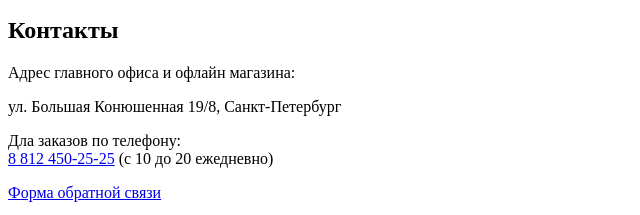
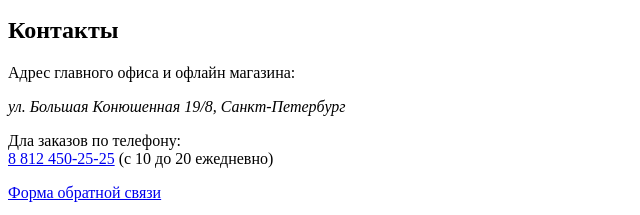
Before and after one commit to Alexandera0/384163-gllacy, a plain HTML site: page index.html in a window 1280 px wide. Shown: the part 1483-1698 px from the top of the page, 0-640 px from the left. Drawn offline with Linux system fonts and the light colour scheme.

Commit message:
Update (adress)

```diff
--- a/index.html
+++ b/index.html
@@ -148,19 +148,18 @@
       <button type="submit" class="button">Отправить</button>
     </form>
   </section>
+
   <section class="contacts-block">
     <h2 class="invisible">Контакты</h2>
-    <div class="adress">
     <p>
       Адрес главного офиса и офлайн магазина:<br></p>
-        <adress>ул. Большая Конюшенная 19/8, Санкт-Петербург</adress>
+    <address>ул. Большая Конюшенная 19/8, Санкт-Петербург</address>
     <p>
       Дла заказов по телефону:<br>
       <a href="#">8 812 450-25-25</a>
       (с 10 до 20 ежедневно)
     </p>
     <a href="forma.html">Форма обратной связи</a>
-    </div>
   </section>
 </main>
 
```
Lines whose indentation alone changed are shown as unchanged.
